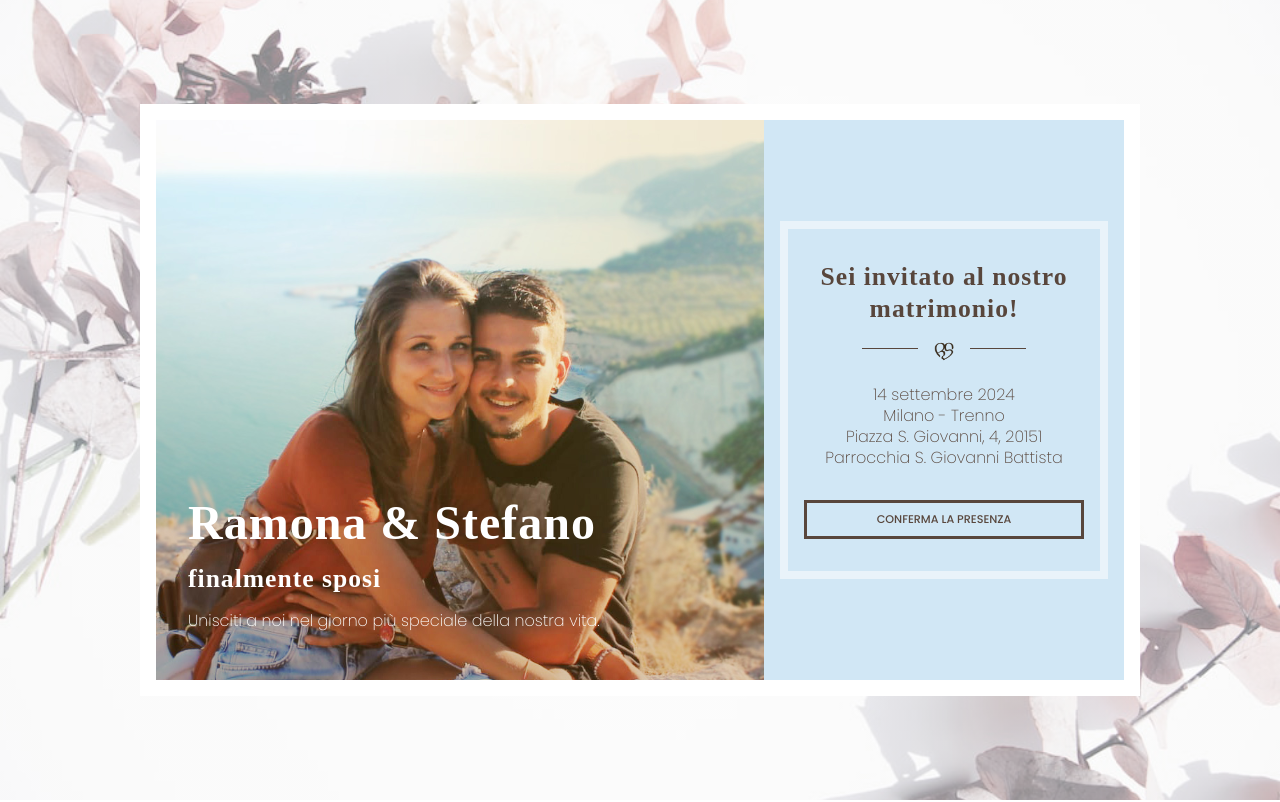
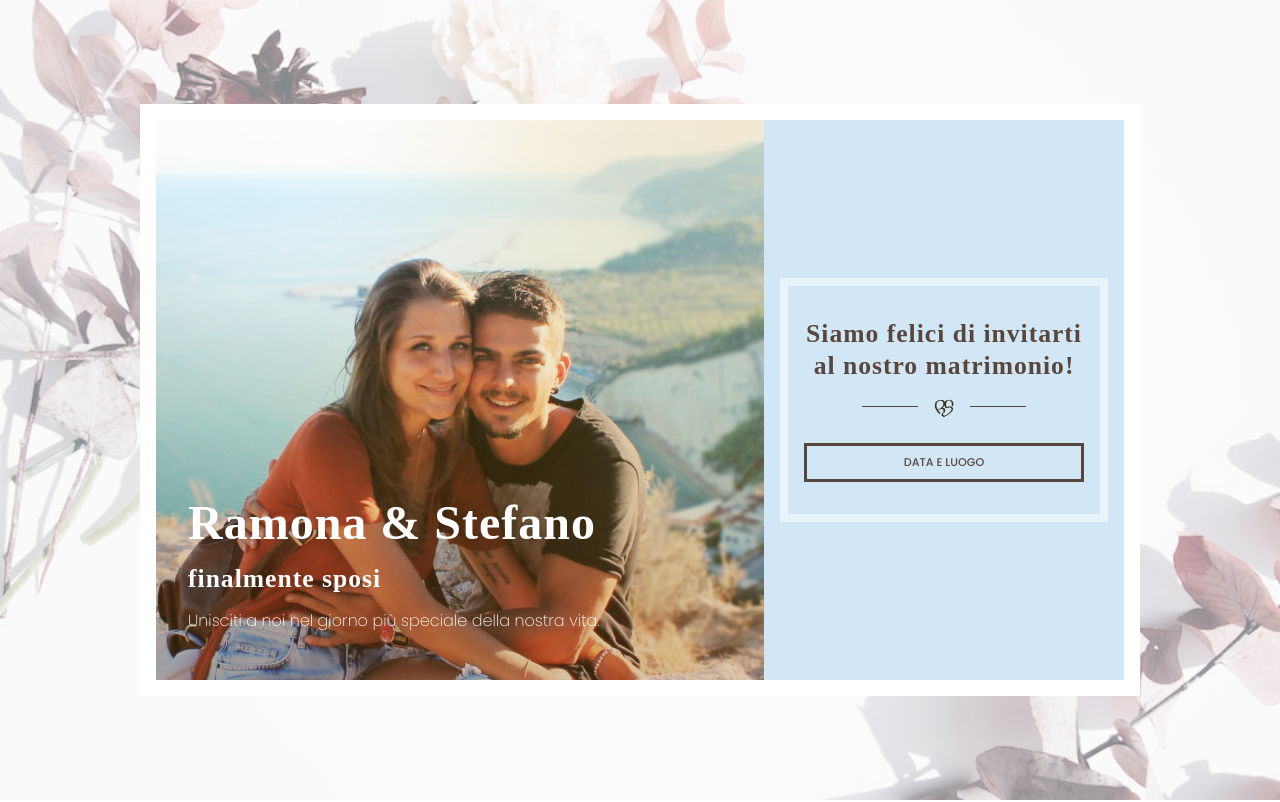
Before and after one commit to thelore85/project-marriage-ste, a Next.js app: page / in a window 1280 px wide. Shown: the top 802 px of the page. Built offline with nearby package versions, Linux system fonts and the light colour scheme; no server answers; a web font is replaced by a local one.

Commit message:
cover update

```diff
--- a/src/Components/Cover/Cover.js
+++ b/src/Components/Cover/Cover.js
@@ -1,7 +1,5 @@
-
 import React from "react"
 import styles from '@/Components/Cover/Cover.module.css'
-
 
 const Cover = () => {
   return(
@@ -22,19 +20,19 @@ const Cover = () => {
 
       <div className={styles.coverInfo}>
 
-        <h3> Sei invitato al nostro matrimonio!</h3>
+        <h3>Siamo felici di invitarti al nostro matrimonio!</h3>
         <div className='divider'></div>
         <img className="logo" src="img/ramona-stefano-dark.png" height='20px'/>
         <div className='divider'></div>
 
-        <div className={styles.coverInfoDetails}>
+        {/* <div className={styles.coverInfoDetails}>
           <p> 14 settembre 2024<br />
               Milano - Trenno<br />
               Piazza S. Giovanni, 4, 20151<br />
               Parrocchia S. Giovanni Battista</p>
-        </div>
+        </div> */}
 
-        <a href="#contact" className='button'>conferma la presenza</a>
+        <a href="#when" className='button'>Data e Luogo</a>
       </div>
 
     </div>
```
